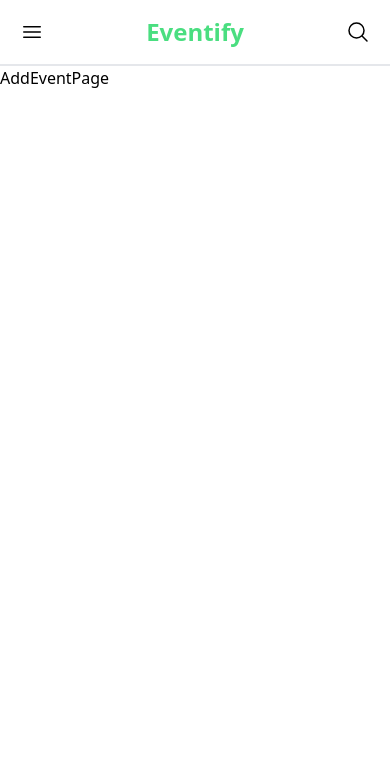
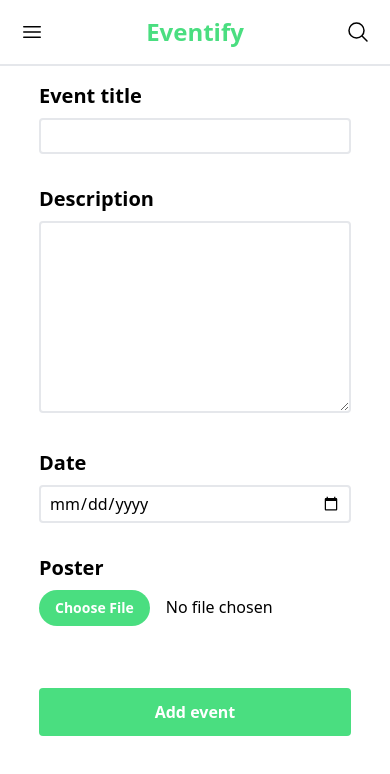
Before and after one commit to Shaymoun/eventify, a React (Vite) app: page /add-event in a window 390 px wide. Shown: the top 774 px of the page. Built offline with nearby package versions, Linux system fonts and the light colour scheme.

Commit message:
refactor: Splitted main navigation into mobile and desktop navigation. Added basic form in AddEvent component.

```diff
--- /dev/null
+++ b/src/components/DesktopNavigation.jsx
@@ -0,0 +1,45 @@
+import { Link, NavLink } from "react-router-dom"
+import SearchBar from "./SearchBar"
+
+const DesktopNavigation = ({
+	mobileMenuOpen,
+	toggleMenu,
+	toggleSearchBar,
+}) => {
+	return (
+		<div className='max-[1024px]:hidden lg:block border-b-2 p-2'>
+			<header className='flex justify-around items-center overflow-x-hidden'>
+				<div className='flex justify-between items-center px-6 py-2 w-1/2 lg:w-2/3 lg:gap-x-6 xl:w-1/2 xl:gap-x-2'>
+					<Link to='/' className='text-3xl text-green-400 font-bold'>
+						Eventify
+					</Link>
+					<SearchBar />
+				</div>
+				<nav className='w-1/2'>
+					<ul className='flex flex-row justify-between items-center px-8 *:text-gray-500 text-md font-semibold lg:w-96 lg:ml-auto'>
+						<NavLink
+							to='/add-event'
+							onClick={toggleMenu}
+							className='hover:text-green-400 transition-colors duration-300 xl:text-xl'>
+							Add Event
+						</NavLink>
+						<NavLink
+							to='/my-events'
+							onClick={toggleMenu}
+							className='hover:text-green-400 transition-colors duration-300 xl:text-xl'>
+							My Events
+						</NavLink>
+						<NavLink
+							to='/profile'
+							onClick={toggleMenu}
+							className='hover:text-green-400 transition-colors duration-300 xl:text-xl'>
+							Profile
+						</NavLink>
+					</ul>
+				</nav>
+			</header>
+		</div>
+	)
+}
+
+export default DesktopNavigation
--- a/src/components/MainNavigation.jsx
+++ b/src/components/MainNavigation.jsx
@@ -4,95 +4,25 @@ import NavigationButton from "../ui/NavigationButton"
 import { EventifyContext } from "../store/eventify-context"
 import SearchButton from "../ui/SearchButton"
 import SearchBar from "./SearchBar"
+import DesktopNavigation from "./DesktopNavigation"
+import MobileNavigation from "./MobileNavigation"
 
 const MainNavigation = () => {
 	const { darkMode, mobileMenuOpen, toggleMenu, toggleSearchBar } =
 		useContext(EventifyContext)
-	const navBarClasses = `fixed h-dvh w-full bg-white ${
-		mobileMenuOpen ? "" : "-translate-x-full"
-	}`
 
 	return (
 		<>
-			{/* mobile */}
-			<div className='sm:block lg:hidden border-b-2  p-2'>
-				<header className='relative flex justify-between items-center overflow-x-hidden  '>
-					<NavigationButton
-						mobileMenuOpen={mobileMenuOpen}
-						toggleMenu={toggleMenu}
-						className='px-3 py-1.5'
-					/>
-					<div className='px-6 py-2'>
-						<Link to='/' className='text-2xl text-green-400 font-bold'>
-							Eventify
-						</Link>
-					</div>
-					<SearchButton
-						onClick={toggleSearchBar}
-						iconClassses='h-6 w-6'
-						buttonClasses='px-3 py-1.5'
-					/>
-				</header>
-				<SearchBar />
-			</div>
-			<div className={`${navBarClasses} `}>
-				<nav className='h-1/2 '>
-					<ul className='flex flex-col justify-around items-center h-full w-full border-b-2 *:text-gray-500 text-lg font-semibold '>
-						<NavLink
-							to='/add-event'
-							onClick={toggleMenu}
-							className='hover:text-green-400 transition-colors duration-300'>
-							Add Event
-						</NavLink>
-						<NavLink
-							to='/my-events'
-							onClick={toggleMenu}
-							className='hover:text-green-400 transition-colors duration-300'>
-							My Events
-						</NavLink>
-						<NavLink
-							to='/profile'
-							onClick={toggleMenu}
-							className='hover:text-green-400 transition-colors duration-300'>
-							Profile
-						</NavLink>
-					</ul>
-				</nav>
-			</div>
-
-			{/* desktop */}
-			<div className='max-[1024px]:hidden lg:block border-b-2 p-2'>
-				<header className='flex justify-around items-center overflow-x-hidden'>
-					<div className='flex justify-between items-center px-6 py-2 w-1/2 lg:w-2/3 lg:gap-x-6 xl:w-1/2 xl:gap-x-2'>
-						<Link to='/' className='text-3xl text-green-400 font-bold'>
-							Eventify
-						</Link>
-						<SearchBar />
-					</div>
-					<nav className='w-1/2'>
-						<ul className='flex flex-row justify-between items-center px-8 *:text-gray-500 text-md font-semibold lg:w-96 lg:ml-auto'>
-							<NavLink
-								to='/add-event'
-								onClick={toggleMenu}
-								className='hover:text-green-400 transition-colors duration-300 xl:text-xl'>
-								Add Event
-							</NavLink>
-							<NavLink
-								to='/my-events'
-								onClick={toggleMenu}
-								className='hover:text-green-400 transition-colors duration-300 xl:text-xl'>
-								My Events
-							</NavLink>
-							<NavLink
-								to='/profile'
-								onClick={toggleMenu}
-								className='hover:text-green-400 transition-colors duration-300 xl:text-xl'>
-								Profile
-							</NavLink>
-						</ul>
-					</nav>
-				</header>
-			</div>
+			<MobileNavigation
+				mobileMenuOpen={mobileMenuOpen}
+				toggleMenu={toggleMenu}
+				toggleSearchBar={toggleSearchBar}
+			/>
+			<DesktopNavigation
+				mobileMenuOpen={mobileMenuOpen}
+				toggleMenu={toggleMenu}
+				toggleSearchBar={toggleSearchBar}
+			/>
 		</>
 	)
 }
--- /dev/null
+++ b/src/components/MobileNavigation.jsx
@@ -0,0 +1,61 @@
+import React from "react"
+import NavigationButton from "../ui/NavigationButton"
+import { Link, NavLink } from "react-router-dom"
+import SearchBar from "./SearchBar"
+import SearchButton from "../ui/SearchButton"
+
+const MobileNavigation = ({ mobileMenuOpen, toggleMenu, toggleSearchBar }) => {
+	const navBarClasses = `z-10 fixed h-dvh w-full bg-white ${
+		mobileMenuOpen ? "" : "-translate-x-full"
+	}`
+	return (
+		<>
+			<div className='sm:block lg:hidden border-b-2  p-2'>
+				<header className='relative flex justify-between items-center overflow-x-hidden  '>
+					<NavigationButton
+						mobileMenuOpen={mobileMenuOpen}
+						toggleMenu={toggleMenu}
+						className='px-3 py-1.5'
+					/>
+					<div className='px-6 py-2'>
+						<Link to='/' className='text-2xl text-green-400 font-bold'>
+							Eventify
+						</Link>
+					</div>
+					<SearchButton
+						onClick={toggleSearchBar}
+						iconClassses='h-6 w-6'
+						buttonClasses='px-3 py-1.5'
+					/>
+				</header>
+				<SearchBar />
+			</div>
+			<div className={`${navBarClasses} `}>
+				<nav className='h-1/2 '>
+					<ul className='flex flex-col justify-around items-center h-full w-full border-b-2 *:text-gray-500 text-lg font-semibold '>
+						<NavLink
+							to='/add-event'
+							onClick={toggleMenu}
+							className='hover:text-green-400 transition-colors duration-300'>
+							Add Event
+						</NavLink>
+						<NavLink
+							to='/my-events'
+							onClick={toggleMenu}
+							className='hover:text-green-400 transition-colors duration-300'>
+							My Events
+						</NavLink>
+						<NavLink
+							to='/profile'
+							onClick={toggleMenu}
+							className='hover:text-green-400 transition-colors duration-300'>
+							Profile
+						</NavLink>
+					</ul>
+				</nav>
+			</div>
+		</>
+	)
+}
+
+export default MobileNavigation
--- a/src/pages/AddEvent.jsx
+++ b/src/pages/AddEvent.jsx
@@ -1,7 +1,56 @@
 const AddEventPage = () => {
-  return (
-    <div>AddEventPage</div>
-  )
+	return (
+		<div className='flex justify-center py-2  h-svh'>
+			<form action='' className='flex flex-col justify-between h-4/5 sm:w-full '>
+				<div>
+					<label htmlFor='name' className='block py-2 text-xl font-semibold'>
+						Event title
+					</label>
+					<input
+						type='text'
+						name='title'
+						id='name'
+						className='w-full rounded border-2  px-2 py-1'
+					/>
+				</div>
+				<div>
+					<label htmlFor='description' className='block py-2 text-xl font-semibold'>
+						Description
+					</label>
+					<textarea
+						type='text'
+						name='description'
+						id='description'
+						className='resize-y w-full rounded border-2 px-2 py-1 min-h-48'
+					/>
+				</div>
+				<div>
+					<label htmlFor='date' className='block py-2 text-xl font-semibold'>
+						Date
+					</label>
+					<input
+						type='date'
+						name='date'
+						id='date'
+						className='w-full rounded border-2 px-2 py-1'
+					/>
+				</div>
+				<div>
+					<label htmlFor='poster' className='block py-2 text-xl font-semibold'>
+						Poster
+					</label>
+					<input type='file' name='poster' id='poster' className="z-[-1]py-1 mb-6 file:mr-4 file:py-2 file:px-4
+      file:rounded-full file:border-0
+      file:text-sm file:font-semibold
+      file:bg-green-400 file:text-white
+      "/>
+				</div>
+				<button className='py-3 rounded bg-green-400 text-white font-bold mt-4'>
+					Add event
+				</button>
+			</form>
+		</div>
+	)
 }
 
 export default AddEventPage
```
